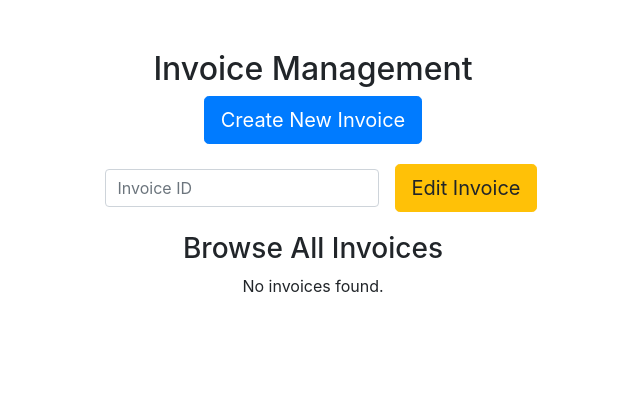
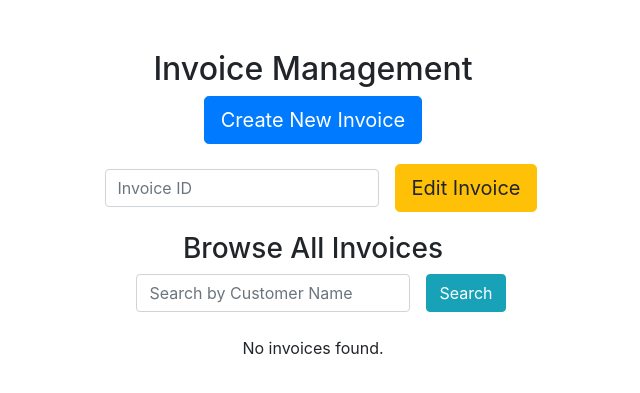
Before and after one commit to lynixnetworks/invoice, a PHP site: page /invoice/index.php in a window 1280 px wide. Shown: the top 393 px of the page, without its empty margins (327-967 px from the left). Run offline with PHP 8.4, Linux system fonts and the light colour scheme; data that the repository does not hold is empty.

Commit message:
Update index.php
Menambah Fasilitas Search.

```diff
--- a/payment/invoice/index.php
+++ b/payment/invoice/index.php
@@ -45,6 +45,15 @@
 
         <div class="menu-item">
             <h3 class="text-center">Browse All Invoices</h3>
+            <!-- Form Pencarian -->
+            <form action="index.php" method="get" class="form-inline justify-content-center mb-4">
+                <div class="form-group mx-sm-3">
+                    <label for="search" class="sr-only">Search by Customer Name</label>
+                    <input type="text" class="form-control" id="search" name="search" placeholder="Search by Customer Name">
+                </div>
+                <button type="submit" class="btn btn-info">Search</button>
+            </form>
+
             <?php
             include '../includes/database_connection.php';
 
@@ -52,13 +61,23 @@
             $page = isset($_GET['page']) ? intval($_GET['page']) : 1;
             $offset = ($page - 1) * $limit;
 
+            $search = isset($_GET['search']) ? $_GET['search'] : '';
+
             $sql_total = "SELECT COUNT(*) AS total FROM invoices";
+            $sql = "SELECT invoice_id, customer_name FROM invoices";
+
+            if (!empty($search)) {
+                $sql_total .= " WHERE customer_name LIKE '%$search%'";
+                $sql .= " WHERE customer_name LIKE '%$search%'";
+            }
+
+            $sql .= " ORDER BY invoice_id LIMIT $limit OFFSET $offset";
+
             $result_total = $conn->query($sql_total);
             $row_total = $result_total->fetch_assoc();
             $total_invoices = $row_total['total'];
             $total_pages = ceil($total_invoices / $limit);
 
-            $sql = "SELECT invoice_id, customer_name FROM invoices ORDER BY invoice_id LIMIT $limit OFFSET $offset";
             $result = $conn->query($sql);
 
             if ($result->num_rows > 0) {
@@ -70,6 +89,7 @@
                     echo '<td>' . htmlspecialchars($row['invoice_id']) . '</td>';
                     echo '<td>' . htmlspecialchars($row['customer_name']) . '</td>';
                     echo '<td class="action-buttons">';
+                    echo '<a href="../index.php?invoice_id=' . $row['invoice_id'] . '" class="btn btn-sm btn-info">View</a> ';
                     echo '<a href="edit_invoice.php?invoice_id=' . $row['invoice_id'] . '" class="btn btn-sm btn-warning">Edit</a> ';
                     echo '<button onclick="confirmDelete(' . $row['invoice_id'] . ')" class="btn btn-sm btn-danger">Remove</button>';
                     echo '</td>';
@@ -80,13 +100,13 @@
                 echo '<nav aria-label="Page navigation">';
                 echo '<ul class="pagination">';
                 if ($page > 1) {
-                    echo '<li class="page-item"><a class="page-link" href="index.php?page=' . ($page - 1) . '">Previous</a></li>';
+                    echo '<li class="page-item"><a class="page-link" href="index.php?page=' . ($page - 1) . '&search=' . urlencode($search) . '">Previous</a></li>';
                 }
                 for ($i = 1; $i <= $total_pages; $i++) {
-                    echo '<li class="page-item ' . ($i == $page ? 'active' : '') . '"><a class="page-link" href="index.php?page=' . $i . '">' . $i . '</a></li>';
+                    echo '<li class="page-item ' . ($i == $page ? 'active' : '') . '"><a class="page-link" href="index.php?page=' . $i . '&search=' . urlencode($search) . '">' . $i . '</a></li>';
                 }
                 if ($page < $total_pages) {
-                    echo '<li class="page-item"><a class="page-link" href="index.php?page=' . ($page + 1) . '">Next</a></li>';
+                    echo '<li class="page-item"><a class="page-link" href="index.php?page=' . ($page + 1) . '&search=' . urlencode($search) . '">Next</a></li>';
                 }
                 echo '</ul></nav>';
             } else {
```
